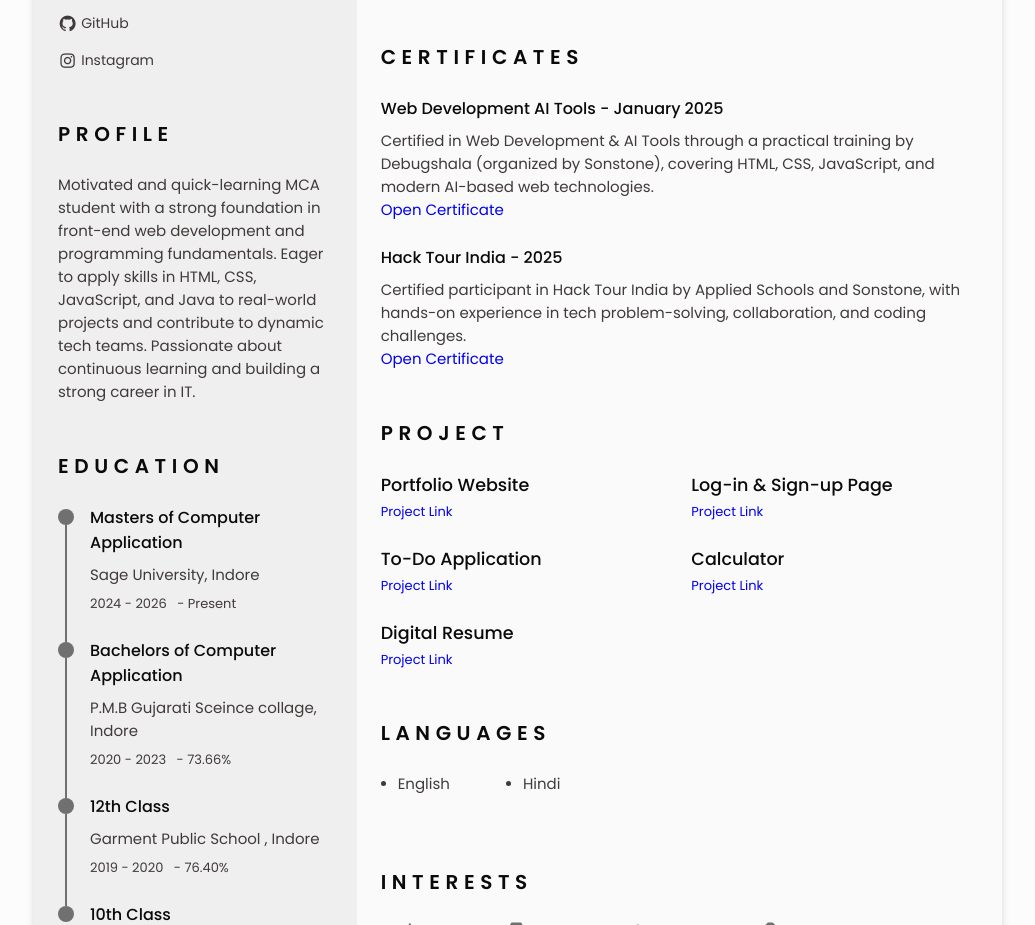
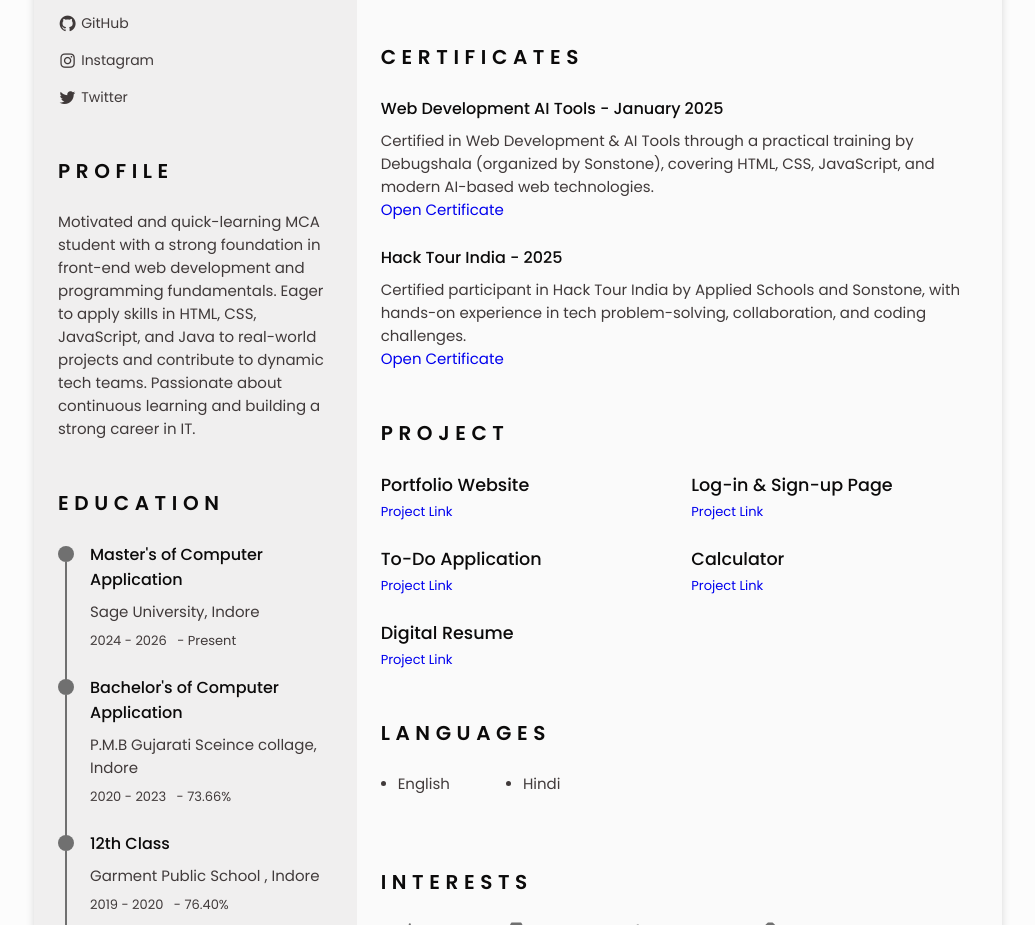
Before and after one commit to ankitrathore8749/Digital-Resume, a plain HTML site: page index.html in a window 1280 px wide. Shown: the part 579-1504 px from the top of the page, without its empty margins (122-1157 px from the left). Drawn offline with nearby package versions, Linux system fonts and the light colour scheme.

Commit message:
Update Html file with some links

```diff
--- a/index.html
+++ b/index.html
@@ -135,6 +135,9 @@
                             <a href="https://www.instagram.com/ankitrathore.21" target="_blank" class="social_link">
                                 <i class="bx bxl-instagram social_icon"></i> Instagram
                             </a>
+                            <a href="https://x.com/ankitrathor21?t=2m9apexweNZYVjLXQ29K3g&s=09" target="_blank" class="social_link">
+                                <i class="bx bxl-twitter social_icon"></i> Twitter
+                            </a>
                         </div>
                     </section>
 
@@ -156,7 +159,7 @@
                                     <span class="education_line"></span>
                                 </div>
                                 <div class="education_data bd-grid">
-                                    <h3 class="education_title">Masters of Computer Application</h3>
+                                    <h3 class="education_title">Master's of Computer Application</h3>
                                     <span class="education_place">Sage University, Indore</span>
                                     <span class="education_year">2024 - 2026 &nbsp; - Present</span>
                                 </div>
@@ -167,7 +170,7 @@
                                     <span class="education_line"></span>
                                 </div>
                                 <div class="education_data bd-grid">
-                                    <h3 class="education_title">Bachelors of Computer Application</h3>
+                                    <h3 class="education_title">Bachelor's of Computer Application</h3>
                                     <span class="education_place">P.M.B Gujarati Sceince collage, Indore</span>
                                     <span class="education_year">2020 - 2023 &nbsp; - 73.66%</span>
                                 </div>
```
